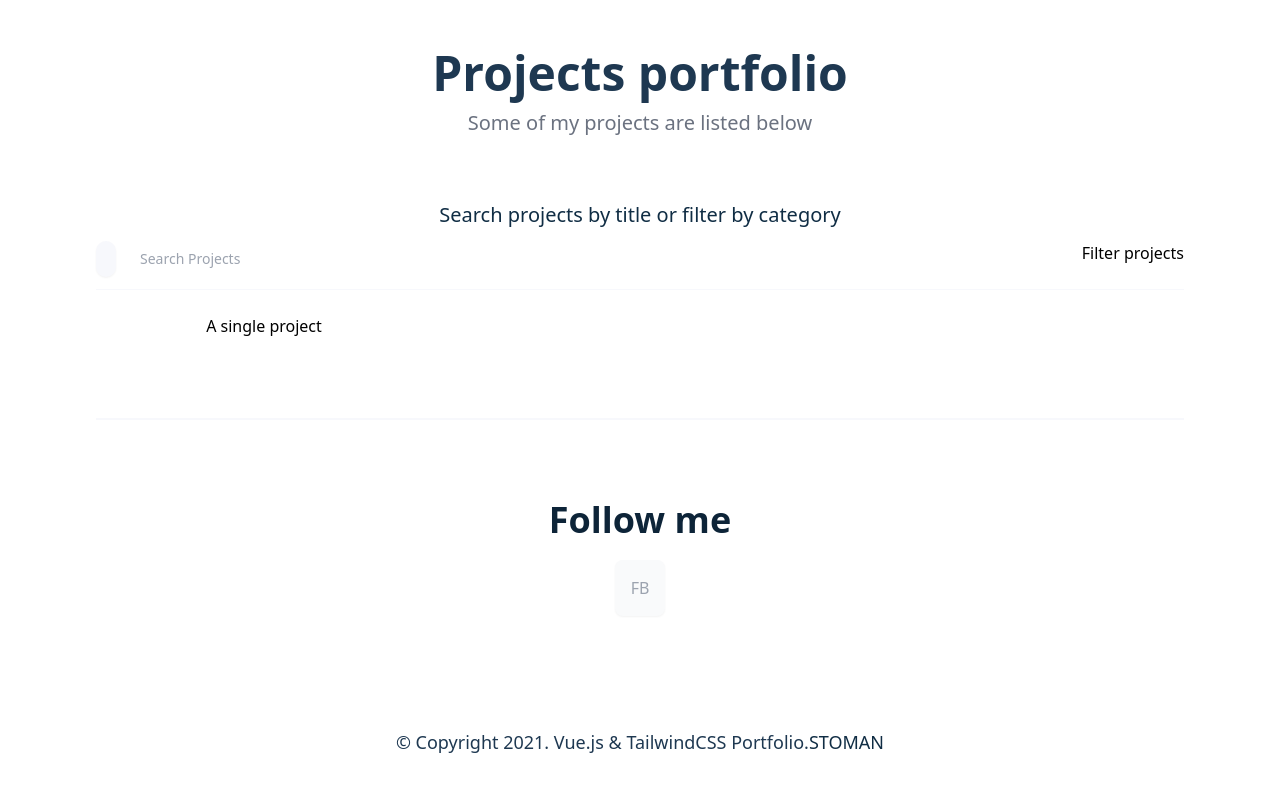
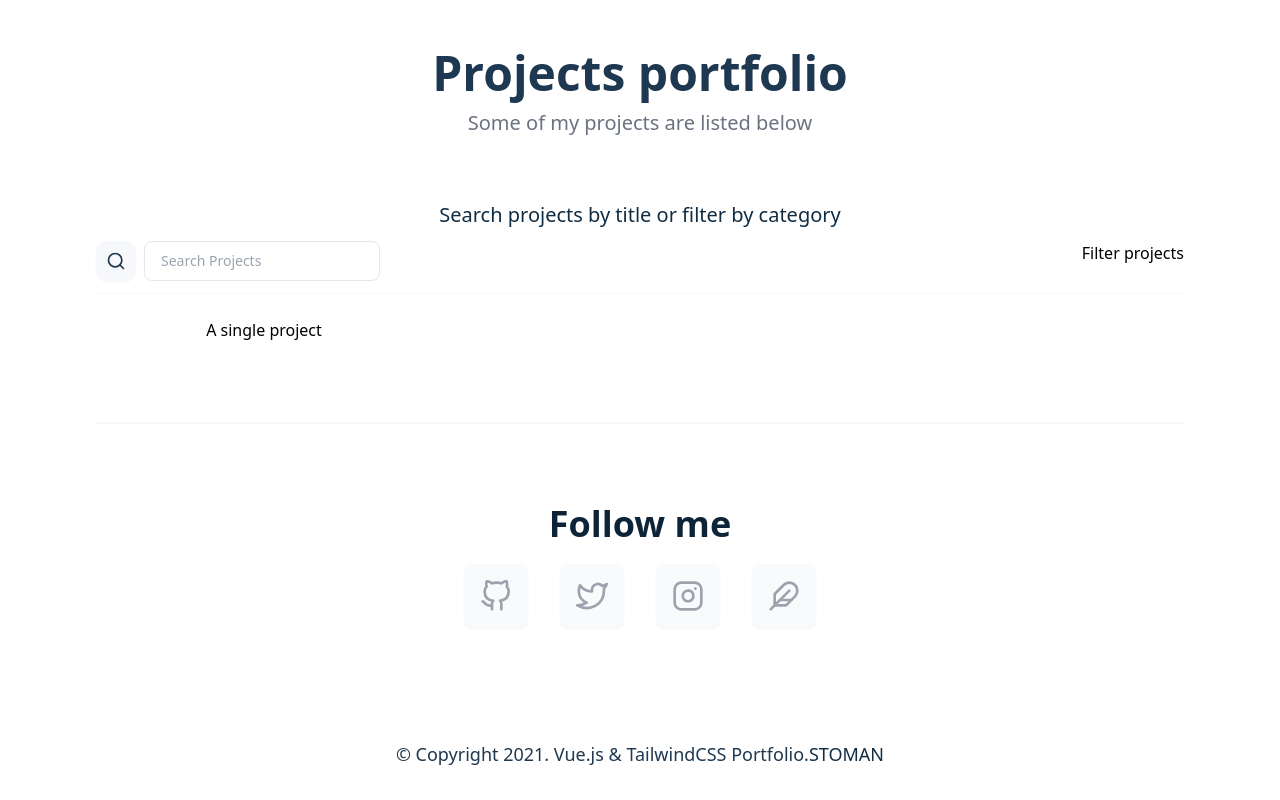
Before and after one commit to phoenix979797/portfolio, a React (Create React App) app: page / in a window 1280 px wide. Shown: the part 553-1353 px from the top of the page. Built offline with nearby package versions, Linux system fonts and the light colour scheme.

Commit message:
Add footer banner and projects grid icons

```diff
--- a/src/components/AppBanner.js
+++ b/src/components/AppBanner.js
@@ -1,3 +1,5 @@
+import { FiArrowDownCircle } from 'react-icons/fi';
+
 const AppBanner = () => {
 	return (
 		<section className="flex flex-col sm:justify-between items-center sm:flex-row mt-12 sm:mt-2">
@@ -15,10 +17,7 @@ const AppBanner = () => {
 						className="flex justify-center items-center w-36 sm:w-48 mt-12 mb-6 sm:mb-0 text-lg border border-indigo-200 dark:border-ternary-dark py-2.5 sm:py-3 shadow-lg rounded-xl bg-indigo-50 focus:ring-1 focus:ring-indigo-900 hover:bg-indigo-500 text-gray-500 hover:text-white"
 						aria-label="Download Resume"
 					>
-						<i
-							data-feather="arrow-down-circle"
-							className="ml-0 sm:ml-1 mr-2 sm:mr-3 w-5 sm:w-6"
-						></i>
+						<FiArrowDownCircle className="ml-0 sm:ml-1 mr-2 sm:mr-3 h-5 w-5 sn:w-6 sm:h-6"></FiArrowDownCircle>
 						<span className="text-sm sm:text-lg">Download CV</span>
 					</a>
 				</div>
--- a/src/components/AppFooter.js
+++ b/src/components/AppFooter.js
@@ -1,3 +1,5 @@
+import { FiGithub, FiTwitter, FiInstagram, FiFeather } from 'react-icons/fi';
+
 const AppFooter = () => {
 	return (
 		<div className="container mx-auto">
@@ -13,7 +15,28 @@ const AppFooter = () => {
 							target="__blank"
 							className="text-gray-400 hover:text-indigo-500 dark:hover:text-indigo-400 cursor-pointer rounded-lg bg-gray-50 dark:bg-ternary-dark hover:bg-gray-100 shadow-sm p-4"
 						>
-							FB
+							<FiGithub className="w-6 sm:w-8 h-6 sm:h-8"></FiGithub>
+						</a>
+						<a
+							href="/fb"
+							target="__blank"
+							className="text-gray-400 hover:text-indigo-500 dark:hover:text-indigo-400 cursor-pointer rounded-lg bg-gray-50 dark:bg-ternary-dark hover:bg-gray-100 shadow-sm p-4"
+						>
+							<FiTwitter className="w-6 sm:w-8 h-6 sm:h-8"></FiTwitter>
+						</a>
+						<a
+							href="/fb"
+							target="__blank"
+							className="text-gray-400 hover:text-indigo-500 dark:hover:text-indigo-400 cursor-pointer rounded-lg bg-gray-50 dark:bg-ternary-dark hover:bg-gray-100 shadow-sm p-4"
+						>
+							<FiInstagram className="w-6 sm:w-8 h-6 sm:h-8"></FiInstagram>
+						</a>
+						<a
+							href="/fb"
+							target="__blank"
+							className="text-gray-400 hover:text-indigo-500 dark:hover:text-indigo-400 cursor-pointer rounded-lg bg-gray-50 dark:bg-ternary-dark hover:bg-gray-100 shadow-sm p-4"
+						>
+							<FiFeather className="w-6 sm:w-8 h-6 sm:h-8"></FiFeather>
 						</a>
 					</ul>
 				</div>
--- a/src/components/ProjectsGrid.js
+++ b/src/components/ProjectsGrid.js
@@ -1,3 +1,5 @@
+import { FiSearch } from 'react-icons/fi';
+
 const ProjectsGrid = () => {
 	return (
 		<section className="pt-20 sm:pt-28">
@@ -49,10 +51,7 @@ const ProjectsGrid = () => {
                                 cursor-pointer
                                 "
 						>
-							<i
-								data-feather="search"
-								className="text-ternary-dark dark:text-ternary-light"
-							></i>
+							<FiSearch className="text-ternary-dark dark:text-ternary-light w-5 h-5"></FiSearch>
 						</span>
 						<input
 							className="
@@ -60,7 +59,8 @@ const ProjectsGrid = () => {
                                 pr-1
                                 sm:px-4
                                 py-2
-                                border-1 border-gray-200
+                                border
+                            border-gray-200
                                 dark:border-secondary-dark
                                 rounded-lg
                                 text-sm
```
